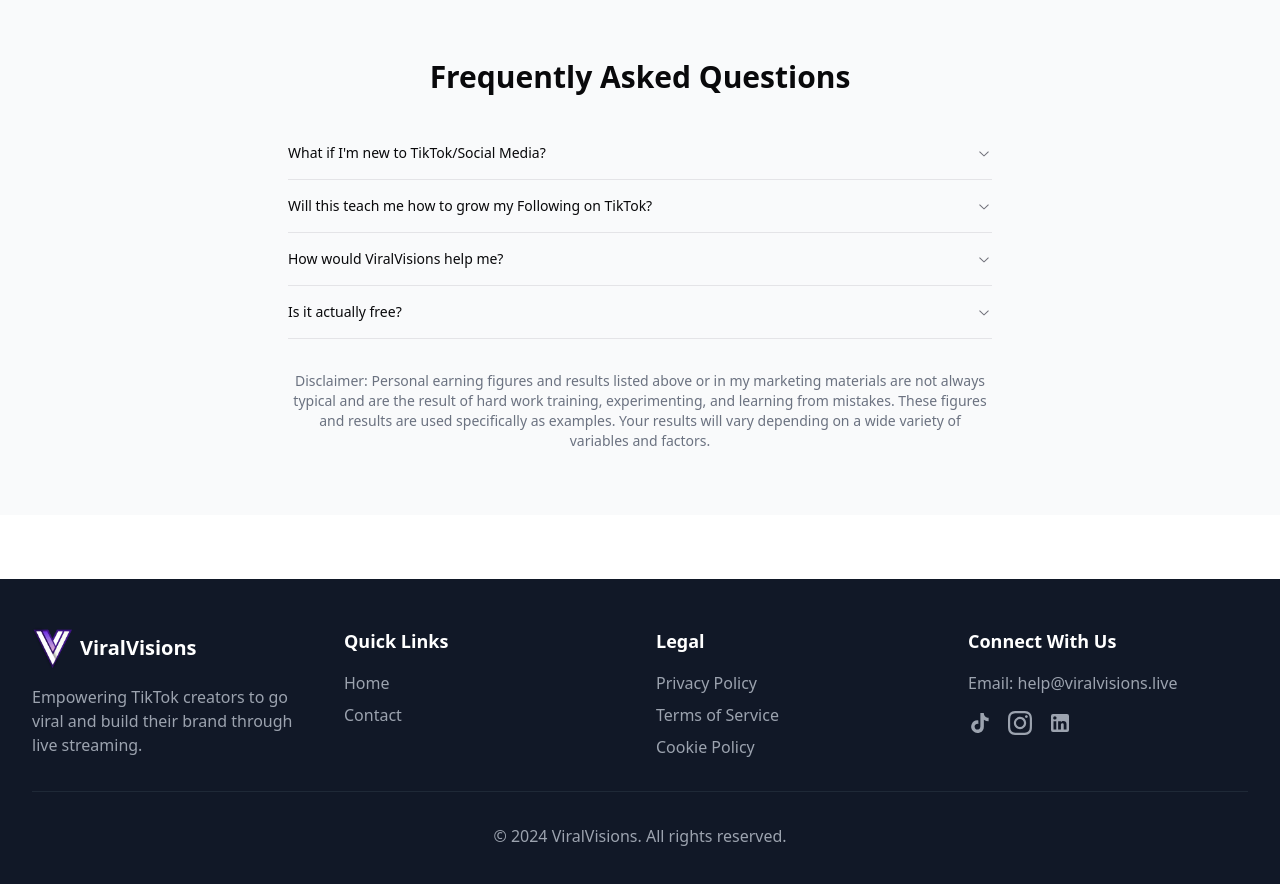
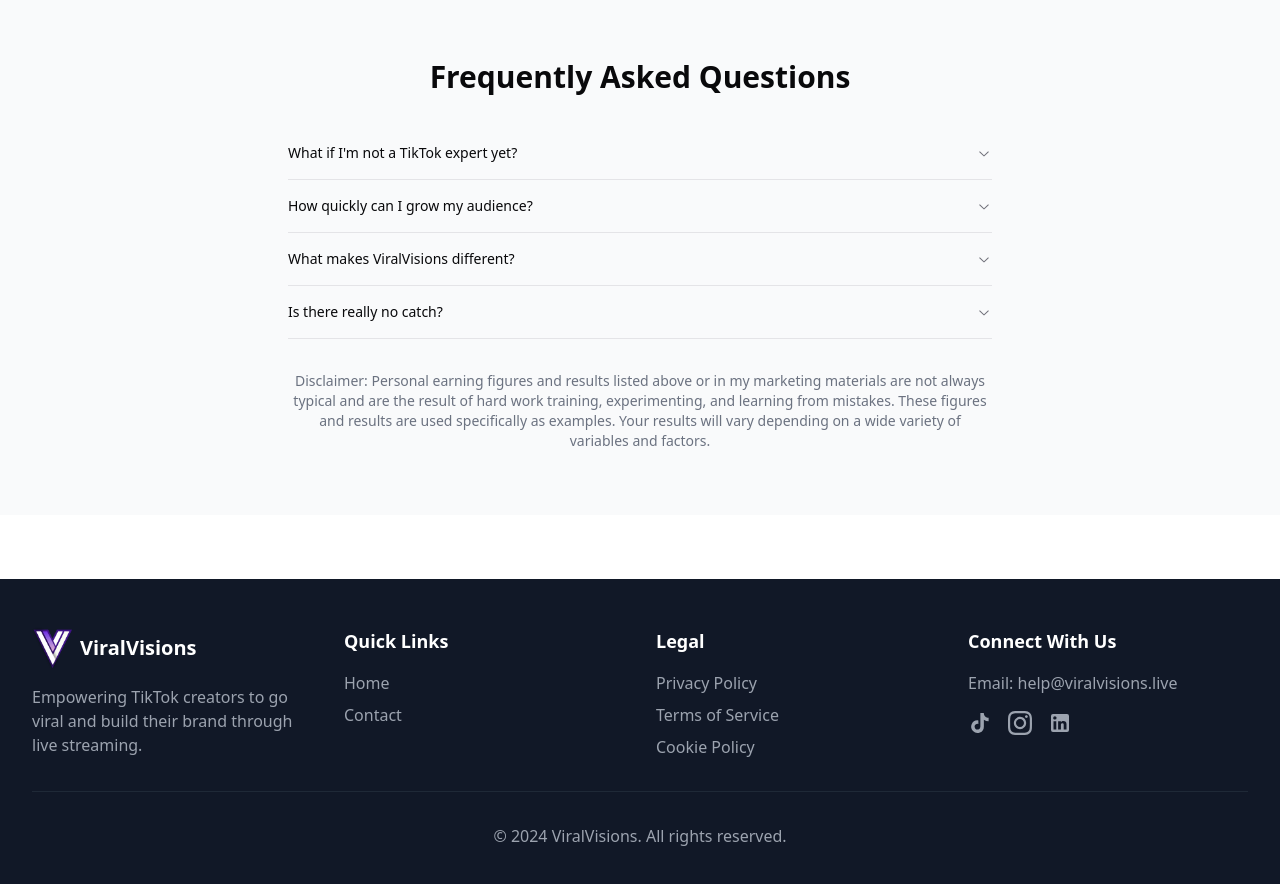
Before and after one commit to adamaboelmatty/viralvisions, a Next.js app: page / in a window 1280 px wide. Shown: the part 3960-4844 px from the top of the page. Built offline with nearby package versions, Linux system fonts and the light colour scheme.

Commit message:
“Updated”

```diff
--- a/src/app/(components)/faq-section.tsx
+++ b/src/app/(components)/faq-section.tsx
@@ -11,24 +11,24 @@ import {
 export function FAQSection() {
   const faqs = [
     {
-      question: "What if I'm new to TikTok/Social Media?",
+      question: "What if I'm not a TikTok expert yet?",
       answer:
-        "ViralVisions is designed to help you get started and succeed with Social Media/TikTok Livestream. Our program will guide you through setting up your first Livestream on day 1 to massively scaling your Livestream quickly and profitably. We deliberately cover a wide range of topics to ensure you understand how to create an amazing community, grow your audience, and optimize your livestream. No matter your level of experience, ViralVisions aims to provide super valuable, comprehensive insights and strategies to help you make the most of your Social Media and Livestream grow.",
+        "Starting from zero? Perfect! Many of our most successful creators had no TikTok experience when they joined. Our comprehensive training system is designed specifically for beginners, walking you through every step of becoming a successful LIVE streamer. We've helped hundreds of complete beginners transform into confident creators earning consistent income. Take Sarah, who started with zero followers and now earns over $5,000 monthly through our proven system. Your dedication combined with our guidance is all you need to succeed.",
     },
     {
-      question: "Will this teach me how to grow my Following on TikTok?",
+      question: "How quickly can I grow my audience?",
       answer:
-        "Absolutely! You shouldn't have a great Livestream without great content! ViralVisions will teach you best-practices and strategies on what to post, how much, and when to post, for the best TikTok content (even if you don't have prior video editing experience) - Ensuring that your social media account is effective, engaging, and built for TikTok's complex algorithm.",
+        "While rapid follower growth is exciting, we focus on something more valuable: engaged viewers who become loyal supporters. Our creators typically see their viewer counts double or triple in their first week using our strategies. We help you build genuine connections that convert to real earnings, not just empty numbers. Most importantly, we'll teach you how to maintain and grow these relationships over time, creating a sustainable income stream. Within 30 days, our average creator reaches over 100 concurrent viewers - the sweet spot for consistent earnings.",
     },
     {
-      question: "How would ViralVisions help me?",
+      question: "What makes ViralVisions different?",
       answer:
-        "When you join ViralVisions, you get the Livestream Masterclass for free (29 powerful videos on how to effectively start going Live), a Kickstart Call with a Livestream Expert for free, and access to our amazing community of Live-streamers to connect with for free. ViralVisions is a community of positive people helping lift each other up and growing together to make the world a better place.",
+        "We pride ourselves on being the agency that gives back the most to our creators in the industry. Through our unique revenue-sharing model of TikTok's platform fee, we're able to offer creators the most favorable terms available. Beyond our industry-leading compensation model, we provide comprehensive support including 24/7 access to our dedicated strategy team, complete ban protection, and a proven success system that's helped over 100 creators achieve their goals. We succeed when you succeed, which is why we invest so heavily in your growth and protection.",
     },
     {
-      question: "Is it actually free?",
+      question: "Is there really no catch?",
       answer:
-        "Yes, ViralVisions is actually free. You do not have to sign any contract, or pay any money to join today! There is absolutely no risk in joining, and you have everything to gain if you discover that you love it!",
+        "We believe in total transparency: our partnership is completely free to join because we've aligned our success with yours. You keep 100% of your earnings, and we share in TikTok's platform fee - with an industry-leading split that puts more money in your pocket. There are no hidden fees, no surprise charges, and no long-term contracts. You can cancel anytime. Our model is built on trust and mutual success, which is why we invest so heavily in your growth from day one.",
     },
   ];
 
```
